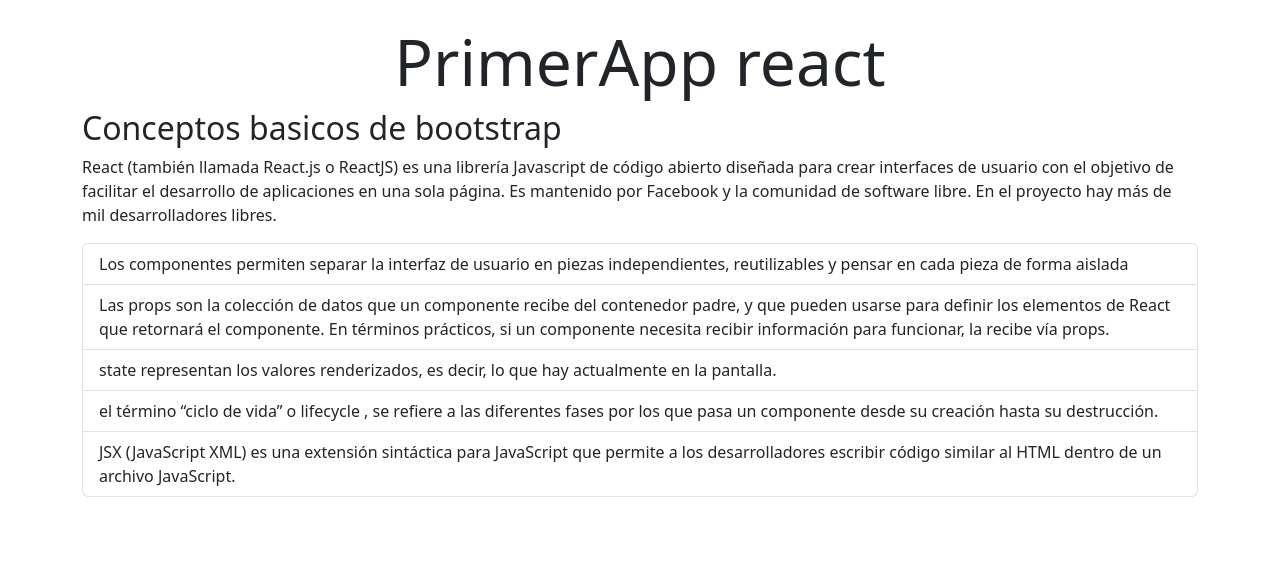
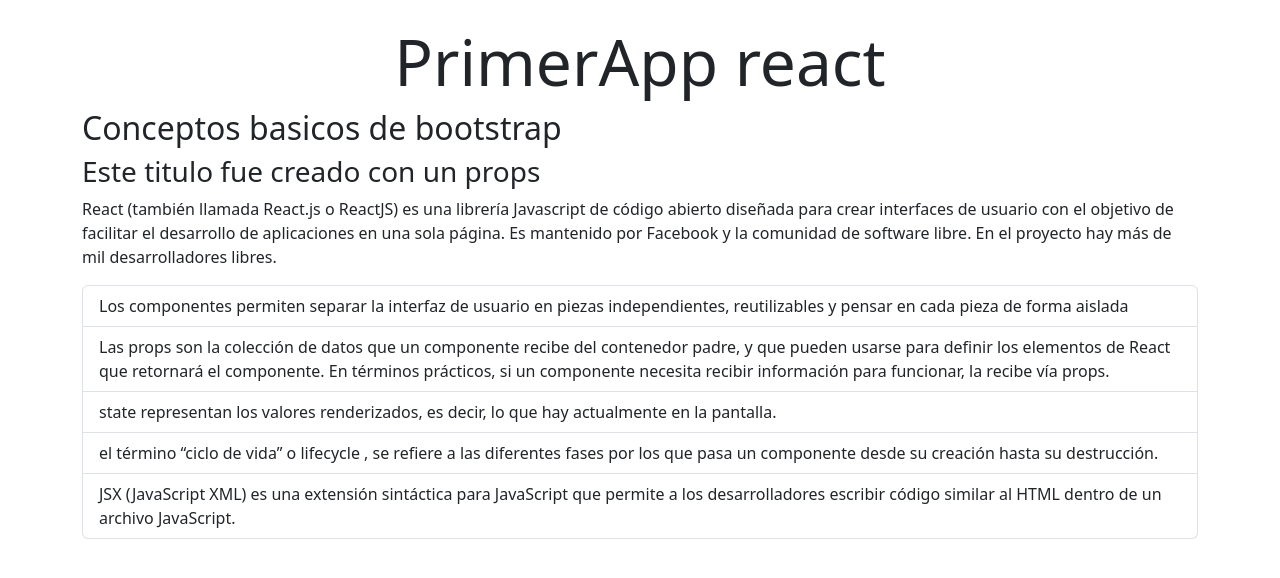
Before and after one commit to vircampillo22/primerAPPReact, a React (Vite) app: page / in a window 1280 px wide. Shown: the top 578 px of the page. Built offline with nearby package versions, Linux system fonts and the light colour scheme.

Commit message:
correcion de error de sintaxis

```diff
--- a/src/component/Informacion.jsx
+++ b/src/component/Informacion.jsx
@@ -2,7 +2,7 @@ const Informacion = (props) => {
   return (
     <section>
       <h2>Conceptos basicos de bootstrap</h2>
-      <h3>{props.tituloSecundariogit}</h3>
+      <h3>{props.tituloSecundario}</h3>
       <p>
         React (también llamada React.js o ReactJS) es una librería Javascript de
         código abierto diseñada para crear interfaces de usuario con el objetivo
```
